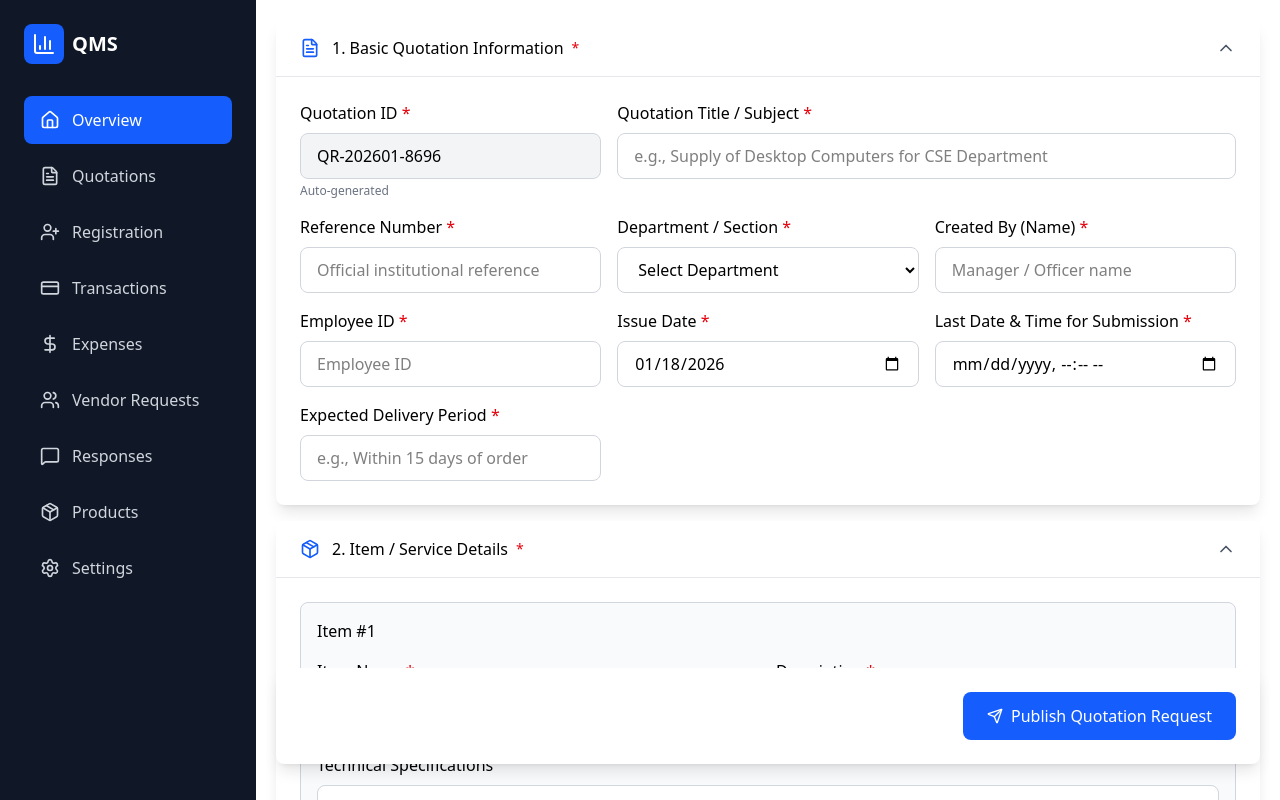
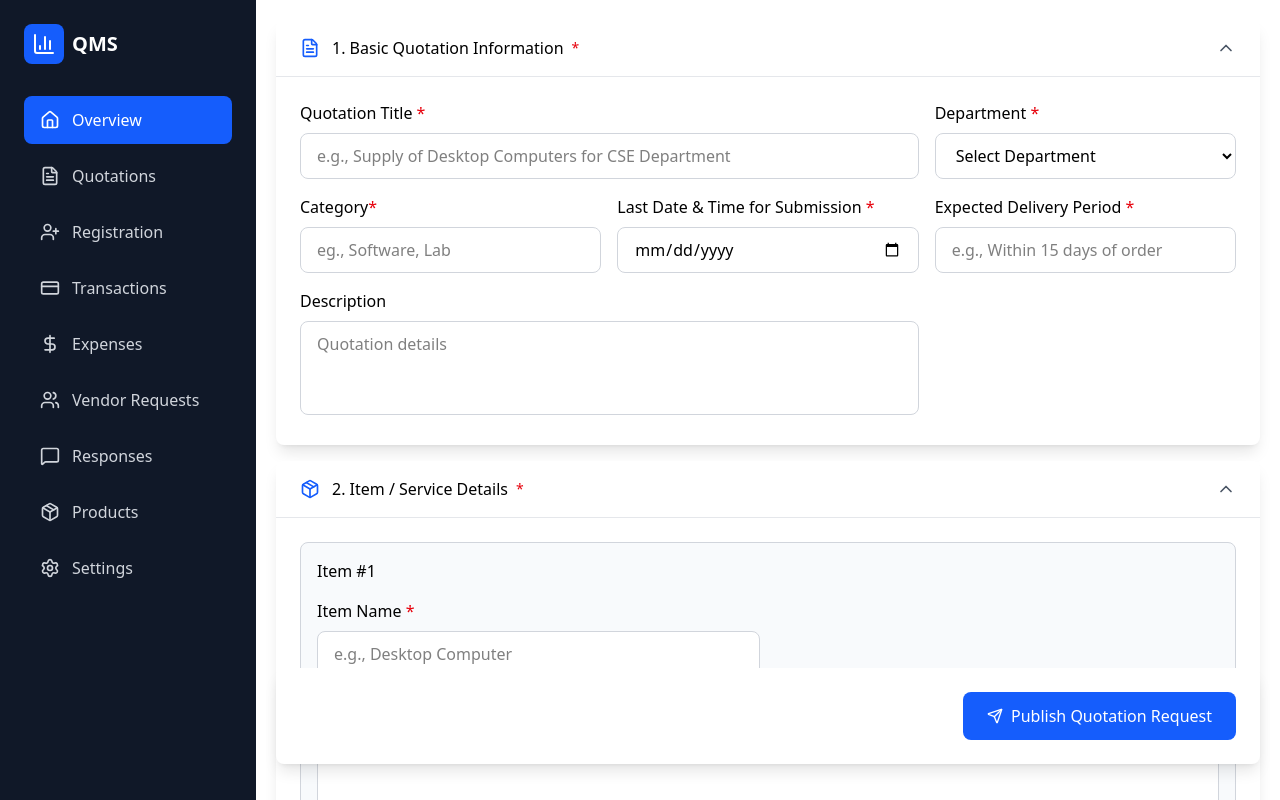
Before and after one commit to youthfulporpoise/mini-project, a Next.js app in the folder frontend/: page /Quotations in a window 1280 px wide. Built offline with nearby package versions, Linux system fonts and the light colour scheme.

Commit message:
Quotation request form

```diff
--- a/frontend/app/Quotations/page.tsx
+++ b/frontend/app/Quotations/page.tsx
@@ -42,28 +42,22 @@ const getStatusConfig = (status: string) => {
 export default function Page() {
   const router = useRouter();
 
+  const getQuotationTotal = (items: { amount: number }[]) => {
+    return items.reduce((sum, item) => sum + (item.amount || 0), 0);
+  };
+
   return (
     <div className="flex flex-row ">
       <Sidebar />
       <div className="space-y-6 p-5 overflow-y-scroll h-screen w-[80vw] items-center">
-        <QuotationRequestForm/>
+        <QuotationRequestForm />
         {/* Quotations Table */}
         <div className="bg-white rounded-lg shadow-sm border border-gray-200 p-6">
           <div className="flex items-center justify-between mb-4">
             <h3 className="text-lg font-semibold text-gray-900">
               Quotation Requests
             </h3>
-            <div className="flex gap-2">
-              <select className="px-4 py-2 border border-gray-300 rounded-lg text-sm focus:outline-none focus:ring-2 focus:ring-blue-500">
-                <option value="all">All Status</option>
-                <option value="pending">Pending Review</option>
-                <option value="approved">Approved</option>
-                <option value="rejected">Rejected</option>
-              </select>
-              <button className="px-4 py-2 bg-blue-600 text-white rounded-lg hover:bg-blue-700 transition-colors text-sm font-medium">
-                New Quotation
-              </button>
-            </div>
+
           </div>
           <div className="overflow-x-auto">
             <table className="w-full">
@@ -72,9 +66,7 @@ export default function Page() {
                   <th className="text-left py-3 px-4 text-sm font-medium text-gray-700">
                     Quotation ID
                   </th>
-                  <th className="text-left py-3 px-4 text-sm font-medium text-gray-700">
-                    Vendor
-                  </th>
+
                   <th className="text-left py-3 px-4 text-sm font-medium text-gray-700">
                     Department
                   </th>
@@ -108,9 +100,7 @@ export default function Page() {
                       <td className="py-3 px-4 text-sm font-medium text-gray-900">
                         {quotation.id}
                       </td>
-                      <td className="py-3 px-4 text-sm text-gray-900">
-                        {quotation.vendor}
-                      </td>
+
                       <td className="py-3 px-4 text-sm text-gray-600">
                         {quotation.department}
                       </td>
@@ -118,10 +108,11 @@ export default function Page() {
                         {quotation.description}
                       </td>
                       <td className="py-3 px-4 text-sm font-medium text-gray-900">
-                        {quotation.amount}
+                        ₹{getQuotationTotal(quotation.items).toLocaleString()}
                       </td>
+
                       <td className="py-3 px-4 text-sm text-gray-600">
-                        {quotation.validUntil}
+                        {quotation.submissionDeadline}
                       </td>
                       <td className="py-3 px-4">
                         <div className="flex items-center gap-2">
@@ -137,7 +128,9 @@ export default function Page() {
                       </td>
                       <td className="py-3 px-4">
                         <button
-                          onClick={() => router.push(`Quotations/${quotation.id}`)}
+                          onClick={() =>
+                            router.push(`Quotations/${quotation.id}`)
+                          }
                           className="text-blue-600 hover:text-blue-700 p-1"
                         >
                           <Eye className="w-5 h-5" />
@@ -150,9 +143,6 @@ export default function Page() {
             </table>
           </div>
         </div>
-
-
-
       </div>
     </div>
   );
--- a/frontend/app/SampleData/index.ts
+++ b/frontend/app/SampleData/index.ts
@@ -1,57 +1,96 @@
 export const quotations = [
   {
     id: "QUO-2026-001",
-    vendor: "Tech Solutions Inc.",
+    category: "Software & Licenses",
+    quotationTitle: "Software License Renewal",
     department: "IT Department",
-    description: "Software License Renewal",
-    amount: "₹12,450.00",
-    requestDate: "2026-01-10",
-    validUntil: "2026-02-10",
-    status: "pending",
-    items: 5,
+    description: "Sample description ",
+    submissionDeadline: "2026-02-10T17:00",
+    deliveryPeriod: "Within 7 days of order",
+    status: "approved",
+    items: [
+      { id: "1", itemName: "Microsoft Office 365 License", description: "Annual subscription for 50 users", amount: 1250 },
+      { id: "2", itemName: "Adobe Creative Cloud", description: "Team license for design department", amount: 980 },
+      { id: "3", itemName: "Antivirus Software", description: "Enterprise edition for 100 endpoints", amount: 620 },
+      { id: "4", itemName: "Project Management Tool", description: "Premium plan for 30 users", amount: 750 },
+      { id: "5", itemName: "Cloud Storage", description: "2TB business plan", amount: 430 },
+    ],
   },
   {
     id: "QUO-2026-002",
-    vendor: "Office Supplies Co.",
+    category: "Furniture & Equipment",
+    quotationTitle: "Office Furniture and Equipment",
     department: "Administration",
-    description: "Office Furniture and Equipment",
-    amount: "₹8,900.00",
-    requestDate: "2026-01-12",
-    validUntil: "2026-02-12",
-    status: "approved",
-    items: 12,
+    description: "Sample description ",
+    submissionDeadline: "2026-02-12T17:00",
+    deliveryPeriod: "Within 15 days of order",
+    status: "pending",
+    items: [
+      { id: "1", itemName: "Executive Office Desk", description: "L-shaped desk with cable management", amount: 2100 },
+      { id: "2", itemName: "Ergonomic Office Chair", description: "Mesh back with lumbar support", amount: 680 },
+      { id: "3", itemName: "Filing Cabinet", description: "4-drawer metal cabinet with lock", amount: 540 },
+      { id: "4", itemName: "Conference Table", description: "10-seater wooden conference table", amount: 3200 },
+      { id: "5", itemName: "Whiteboard", description: "Magnetic whiteboard 6x4 feet", amount: 260 },
+      { id: "6", itemName: "Office Locker", description: "Personal storage locker", amount: 780 },
+      { id: "7", itemName: "Bookshelf", description: "5-tier steel bookshelf", amount: 490 },
+      { id: "8", itemName: "Reception Desk", description: "Modern reception counter", amount: 1850 },
+      { id: "9", itemName: "Visitor Chair", description: "Cushioned waiting chair", amount: 320 },
+      { id: "10", itemName: "Desk Lamp", description: "LED desk lamp with USB charging", amount: 150 },
+      { id: "11", itemName: "Wall Clock", description: "Digital wall clock", amount: 180 },
+      { id: "12", itemName: "Notice Board", description: "Cork board 4x3 feet", amount: 240 },
+    ],
   },
   {
     id: "QUO-2026-003",
-    vendor: "Cloud Services Ltd.",
+    category: "IT Infrastructure",
+    quotationTitle: "Cloud Infrastructure Upgrade",
     department: "IT Department",
-    description: "Cloud Infrastructure Upgrade",
-    amount: "₹15,200.00",
-    requestDate: "2026-01-13",
-    validUntil: "2026-02-13",
-    status: "pending",
-    items: 3,
+    description: "Sample description ",
+    submissionDeadline: "2026-02-13T17:00",
+    deliveryPeriod: "Within 10 days of order",
+    status: "approved",
+    items: [
+      { id: "1", itemName: "Cloud Server Migration", description: "AWS EC2 instance setup and migration", amount: 4500 },
+      { id: "2", itemName: "Database Optimization", description: "RDS PostgreSQL configuration", amount: 2800 },
+      { id: "3", itemName: "Load Balancer Setup", description: "Application load balancer with auto-scaling", amount: 1900 },
+    ],
   },
   {
     id: "QUO-2026-004",
-    vendor: "Consulting Group",
+    category: "Training & Development",
+    quotationTitle: "Employee Training Program",
     department: "HR Department",
-    description: "Employee Training Program",
-    amount: "₹6,500.00",
-    requestDate: "2026-01-14",
-    validUntil: "2026-02-14",
-    status: "approved",
-    items: 8,
+    description: "Sample description ",
+    submissionDeadline: "2026-02-14T17:00",
+    deliveryPeriod: "Program starts within 20 days",
+    status: "pending",
+    items: [
+      { id: "1", itemName: "Leadership Training", description: "3-day workshop for managers", amount: 2200 },
+      { id: "2", itemName: "Technical Skills Workshop", description: "Python programming basics", amount: 1600 },
+      { id: "3", itemName: "Communication Skills", description: "Effective communication training", amount: 1200 },
+      { id: "4", itemName: "Time Management", description: "Productivity enhancement workshop", amount: 900 },
+      { id: "5", itemName: "Team Building", description: "Outdoor team building activities", amount: 2500 },
+      { id: "6", itemName: "Conflict Resolution", description: "Workshop on workplace conflicts", amount: 1100 },
+      { id: "7", itemName: "Diversity Training", description: "Inclusion and diversity awareness", amount: 950 },
+      { id: "8", itemName: "Safety Compliance", description: "Workplace safety training", amount: 800 },
+    ],
   },
   {
     id: "QUO-2026-005",
-    vendor: "Security Solutions",
+    category: "Security Services",
+    quotationTitle: "Security System Maintenance",
     department: "Security",
-    description: "Security System Maintenance",
-    amount: "₹4,200.00",
-    requestDate: "2026-01-15",
-    validUntil: "2026-02-15",
+    description: "Sample description ",
+    submissionDeadline: "2026-02-15T17:00",
+    deliveryPeriod: "Immediate, within 5 days",
     status: "rejected",
-    items: 6,
+    items: [
+      { id: "1", itemName: "CCTV System Servicing", description: "Annual maintenance for 50 cameras", amount: 1800 },
+      { id: "2", itemName: "Access Control Update", description: "Biometric system software upgrade", amount: 1400 },
+      { id: "3", itemName: "Fire Alarm Testing", description: "Complete system check and testing", amount: 950 },
+      { id: "4", itemName: "Security Guard Training", description: "Refresher course for security staff", amount: 1100 },
+      { id: "5", itemName: "Emergency Lighting", description: "Battery replacement and testing", amount: 720 },
+      { id: "6", itemName: "Perimeter Sensors", description: "Calibration and maintenance", amount: 1300 },
+    ],
   },
 ];
--- a/frontend/app/components/QuotationRequestForm.tsx
+++ b/frontend/app/components/QuotationRequestForm.tsx
@@ -13,21 +13,17 @@ interface QuotationItem {
   id: string;
   itemName: string;
   description: string;
-  technicalSpecs: string;
-  quantity: string;
-  unit: string;
-  qualityRequirements: string;
+  amount: number;
 }
 
 interface QuotationFormData {
-  quotationId: string;
+  id: string;
+  category: string;
   quotationTitle: string;
-  referenceNumber: string;
+  description: string;
   department: string;
-  createdBy: string;
-  createdById: string;
-  issueDate: string;
   submissionDeadline: string;
+  status: "approved" | "pending" | "rejected";
   deliveryPeriod: string;
   items: QuotationItem[];
 }
@@ -80,40 +76,26 @@ function FormSection({
 }
 
 export default function QuotationRequestForm() {
-  const generateQuotationId = () => {
-    const date = new Date();
-    const year = date.getFullYear();
-    const month = String(date.getMonth() + 1).padStart(2, "0");
-    const random = Math.floor(Math.random() * 10000)
-      .toString()
-      .padStart(4, "0");
-    return `QR-${year}${month}-${random}`;
-  };
-
   const [expandedSections, setExpandedSections] = useState({
     basic: true,
     items: true,
   });
 
   const [formData, setFormData] = useState<QuotationFormData>({
-    quotationId: generateQuotationId(),
+    id: "",
+    category: "",
     quotationTitle: "",
-    referenceNumber: "",
+    description: "",
     department: "",
-    createdBy: "",
-    createdById: "",
-    issueDate: new Date().toISOString().split("T")[0],
     submissionDeadline: "",
     deliveryPeriod: "",
+    status: "pending",
     items: [
       {
-        id: "1",
+        id: "",
         itemName: "",
         description: "",
-        technicalSpecs: "",
-        quantity: "",
-        unit: "Nos",
-        qualityRequirements: "",
+        amount: 0,
       },
     ],
   });
@@ -138,13 +120,10 @@ export default function QuotationRequestForm() {
 
   const addItem = () => {
     const newItem: QuotationItem = {
-      id: Date.now().toString(),
+      id: "",
       itemName: "",
       description: "",
-      technicalSpecs: "",
-      quantity: "",
-      unit: "Nos",
-      qualityRequirements: "",
+      amount: 0,
     };
     setFormData((prev) => ({
       ...prev,
@@ -210,23 +189,9 @@ export default function QuotationRequestForm() {
         required
       >
         <div className="grid grid-cols-1 md:grid-cols-2 lg:grid-cols-3 gap-4">
-          <div>
-            <label className="block mb-2">
-              Quotation ID <span className="text-red-600">*</span>
-            </label>
-            <input
-              type="text"
-              name="quotationId"
-              value={formData.quotationId}
-              disabled
-              className="w-full px-4 py-2.5 bg-gray-100 border border-gray-300 rounded-lg"
-            />
-            <p className="text-xs text-gray-500 mt-1">Auto-generated</p>
-          </div>
-
           <div className="md:col-span-2">
             <label className="block mb-2">
-              Quotation Title / Subject <span className="text-red-600">*</span>
+              Quotation Title <span className="text-red-600">*</span>
             </label>
             <input
               type="text"
@@ -241,22 +206,7 @@ export default function QuotationRequestForm() {
 
           <div>
             <label className="block mb-2">
-              Reference Number <span className="text-red-600">*</span>
-            </label>
-            <input
-              type="text"
-              name="referenceNumber"
-              value={formData.referenceNumber}
-              onChange={handleChange}
-              required
-              className="w-full px-4 py-2.5 bg-white border border-gray-300 rounded-lg focus:outline-none focus:ring-2 focus:ring-blue-500/20"
-              placeholder="Official institutional reference"
-            />
-          </div>
-
-          <div>
-            <label className="block mb-2">
-              Department / Section <span className="text-red-600">*</span>
+              Department <span className="text-red-600">*</span>
             </label>
             <select
               name="department"
@@ -279,55 +229,25 @@ export default function QuotationRequestForm() {
 
           <div>
             <label className="block mb-2">
-              Created By (Name) <span className="text-red-600">*</span>
+              Category
+              <span className="text-red-600">*</span>
             </label>
             <input
-              type="text"
-              name="createdBy"
-              value={formData.createdBy}
+              name="category"
+              value={formData.category}
               onChange={handleChange}
-              required
-              className="w-full px-4 py-2.5 bg-white border border-gray-300 rounded-lg focus:outline-none focus:ring-2 focus:ring-blue-500/20"
-              placeholder="Manager / Officer name"
-            />
-          </div>
-
-          <div>
-            <label className="block mb-2">
-              Employee ID <span className="text-red-600">*</span>
-            </label>
-            <input
-              type="text"
-              name="createdById"
-              value={formData.createdById}
-              onChange={handleChange}
-              required
-              className="w-full px-4 py-2.5 bg-white border border-gray-300 rounded-lg focus:outline-none focus:ring-2 focus:ring-blue-500/20"
-              placeholder="Employee ID"
-            />
-          </div>
-
-          <div>
-            <label className="block mb-2">
-              Issue Date <span className="text-red-600">*</span>
-            </label>
-            <input
-              type="date"
-              name="issueDate"
-              value={formData.issueDate}
-              onChange={handleChange}
+              placeholder="eg., Software, Lab"
               required
               className="w-full px-4 py-2.5 bg-white border border-gray-300 rounded-lg focus:outline-none focus:ring-2 focus:ring-blue-500/20"
             />
           </div>
-
           <div>
             <label className="block mb-2">
               Last Date & Time for Submission{" "}
               <span className="text-red-600">*</span>
             </label>
             <input
-              type="datetime-local"
+              type="date"
               name="submissionDeadline"
               value={formData.submissionDeadline}
               onChange={handleChange}
@@ -348,6 +268,18 @@ export default function QuotationRequestForm() {
               required
               className="w-full px-4 py-2.5 bg-white border border-gray-300 rounded-lg focus:outline-none focus:ring-2 focus:ring-blue-500/20"
               placeholder="e.g., Within 15 days of order"
+            />
+          </div>
+          <div className="md:col-span-2">
+            <label className="block mb-2">Description</label>
+            <textarea
+              value={formData.description}
+              onChange={(e) =>
+                updateItem(formData.id, "description", e.target.value)
+              }
+              rows={3}
+              className="w-full px-4 py-2.5 bg-white border border-gray-300 rounded-lg focus:outline-none focus:ring-2 focus:ring-blue-500/20 resize-none"
+              placeholder="Quotation details"
             />
           </div>
         </div>
@@ -397,86 +329,32 @@ export default function QuotationRequestForm() {
                   />
                 </div>
 
-                <div>
-                  <label className="block mb-2">
-                    Description <span className="text-red-600">*</span>
-                  </label>
-                  <input
-                    type="text"
+                <div className="md:col-span-2">
+                  <label className="block mb-2">Description</label>
+                  <textarea
                     value={item.description}
                     onChange={(e) =>
                       updateItem(item.id, "description", e.target.value)
-                    }
-                    required
-                    className="w-full px-4 py-2.5 bg-white border border-gray-300 rounded-lg focus:outline-none focus:ring-2 focus:ring-blue-500/20"
-                    placeholder="Brief description"
-                  />
-                </div>
-
-                <div className="md:col-span-2">
-                  <label className="block mb-2">Technical Specifications</label>
-                  <textarea
-                    value={item.technicalSpecs}
-                    onChange={(e) =>
-                      updateItem(item.id, "technicalSpecs", e.target.value)
                     }
                     rows={3}
                     className="w-full px-4 py-2.5 bg-white border border-gray-300 rounded-lg focus:outline-none focus:ring-2 focus:ring-blue-500/20 resize-none"
                     placeholder="Brand, model, standards, compliance details"
                   />
                 </div>
-
-                <div>
-                  <label className="block mb-2">
-                    Quantity <span className="text-red-600">*</span>
+                <div className="w-full max-w-md">
+                  <label className="block mb-2 text-gray-700 font-medium">
+                    Amount <span className="text-red-600">*</span>
                   </label>
                   <input
                     type="number"
-                    value={item.quantity}
+                    value={item.amount}
                     onChange={(e) =>
-                      updateItem(item.id, "quantity", e.target.value)
+                      updateItem(item.id, "amount", e.target.value)
                     }
                     required
                     min="1"
                     className="w-full px-4 py-2.5 bg-white border border-gray-300 rounded-lg focus:outline-none focus:ring-2 focus:ring-blue-500/20"
-                    placeholder="Enter quantity"
-                  />
-                </div>
-
-                <div>
-                  <label className="block mb-2">
-                    Unit of Measurement <span className="text-red-600">*</span>
-                  </label>
-                  <select
-                    value={item.unit}
-                    onChange={(e) =>
-                      updateItem(item.id, "unit", e.target.value)
-                    }
-                    required
-                    className="w-full px-4 py-2.5 bg-white border border-gray-300 rounded-lg focus:outline-none focus:ring-2 focus:ring-blue-500/20"
-                  >
-                    <option value="Nos">Nos (Numbers)</option>
-                    <option value="Kg">Kg (Kilogram)</option>
-                    <option value="Litre">Litre</option>
-                    <option value="Set">Set</option>
-                    <option value="Box">Box</option>
-                    <option value="Meter">Meter</option>
-                    <option value="Pack">Pack</option>
-                  </select>
-                </div>
-
-                <div className="md:col-span-2">
-                  <label className="block mb-2">
-                    Quality / Compliance Requirements
-                  </label>
-                  <input
-                    type="text"
-                    value={item.qualityRequirements}
-                    onChange={(e) =>
-                      updateItem(item.id, "qualityRequirements", e.target.value)
-                    }
-                    className="w-full px-4 py-2.5 bg-white border border-gray-300 rounded-lg focus:outline-none focus:ring-2 focus:ring-blue-500/20"
-                    placeholder="e.g., ISO certified, BIS standard, 3-year warranty"
+                    placeholder="Enter Amount"
                   />
                 </div>
               </div>
```
